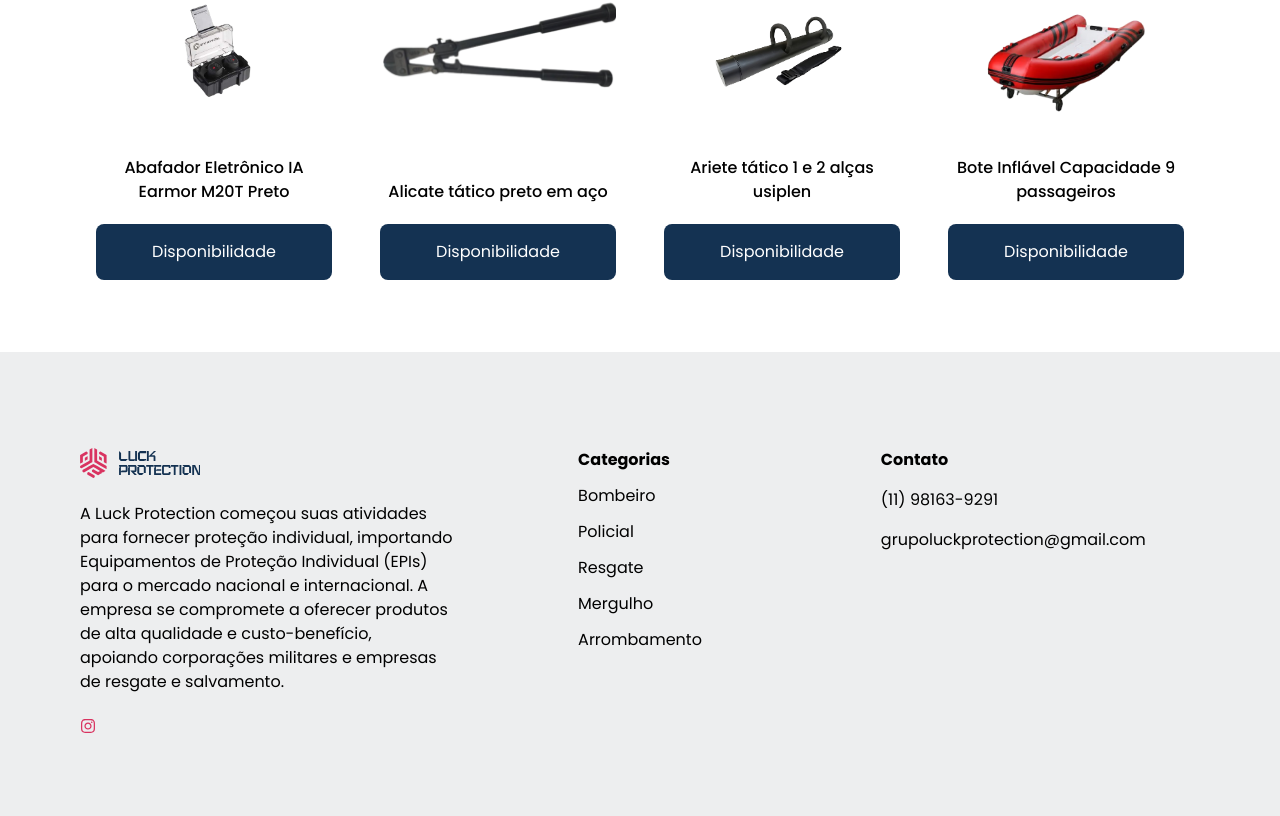
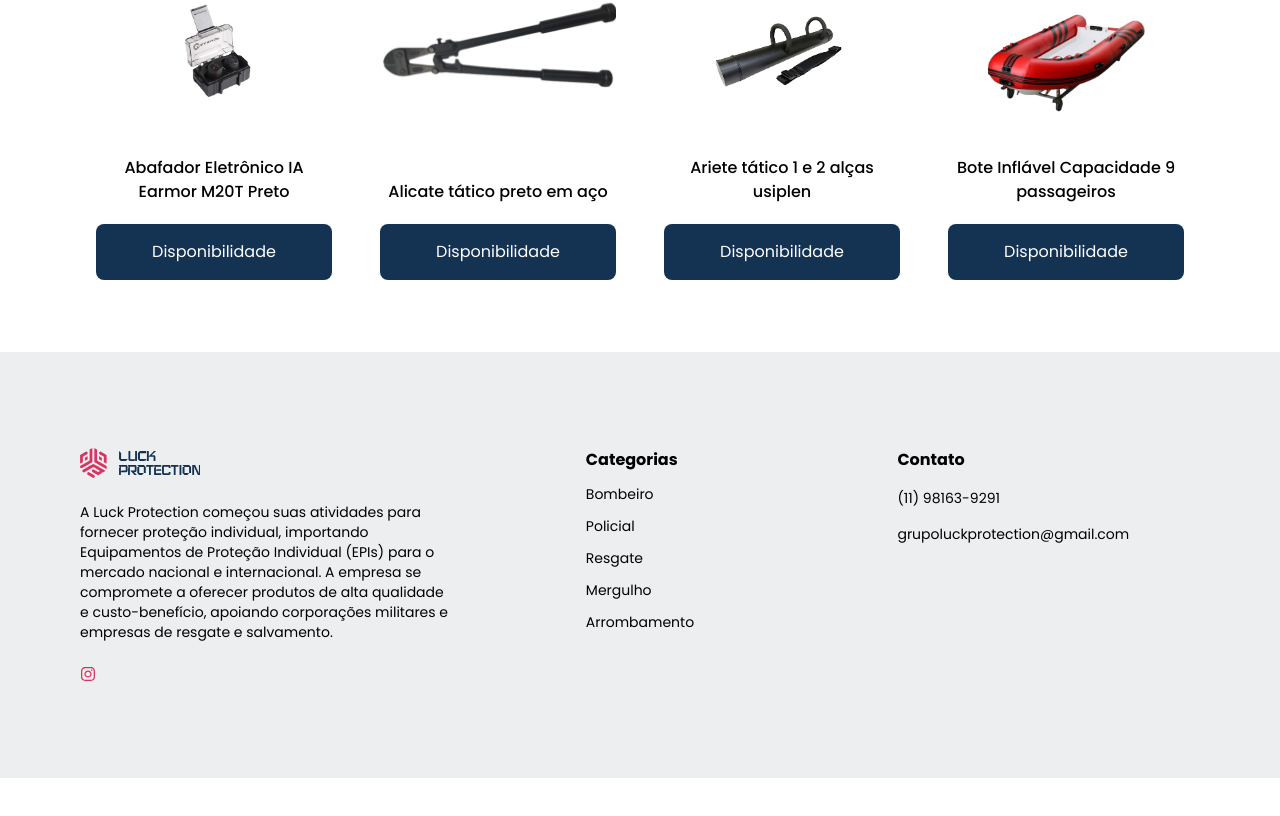
Before and after one commit to famgz/luck-protection-lp, a React (Vite) app: page / in a window 1280 px wide. Shown: the part 2214-3030 px from the top of the page. After the commit the page ends 2992 px from the top, so only its background shows below. Built offline with nearby package versions, Linux system fonts and the light colour scheme.

Commit message:
fix: reduce footer text font size

```diff
--- a/src/components/Footer.tsx
+++ b/src/components/Footer.tsx
@@ -9,7 +9,7 @@ export default function Footer() {
 
   return (
     <footer className="bg-background-dark">
-      <div className="container grid grid-cols-3 py-24">
+      <div className="container grid grid-cols-3 py-24 text-sm">
         <div className="space-y-6">
           <Link to={'/'} className="flex items-center gap-3">
             <LogoImage color="fill-primary" size={30} />
@@ -34,7 +34,7 @@ export default function Footer() {
 
         <div className="flex-center flex-col !justify-start">
           <div>
-            <h3 className="mb-3 text-left font-bold">Categorias</h3>
+            <h3 className="mb-3 text-left text-base font-bold">Categorias</h3>
             <nav className="">
               <ul className="flex flex-col gap-3 text-left">
                 {categories.map((c) => (
@@ -51,7 +51,7 @@ export default function Footer() {
 
         <div className="flex-center !items-start">
           <div className="space-y-4 text-left">
-            <h3 className="font-bold">Contato</h3>
+            <h3 className="text-base font-bold">Contato</h3>
             <p>(11) 98163-9291</p>
             <p>grupoluckprotection@gmail.com</p>
           </div>
```
